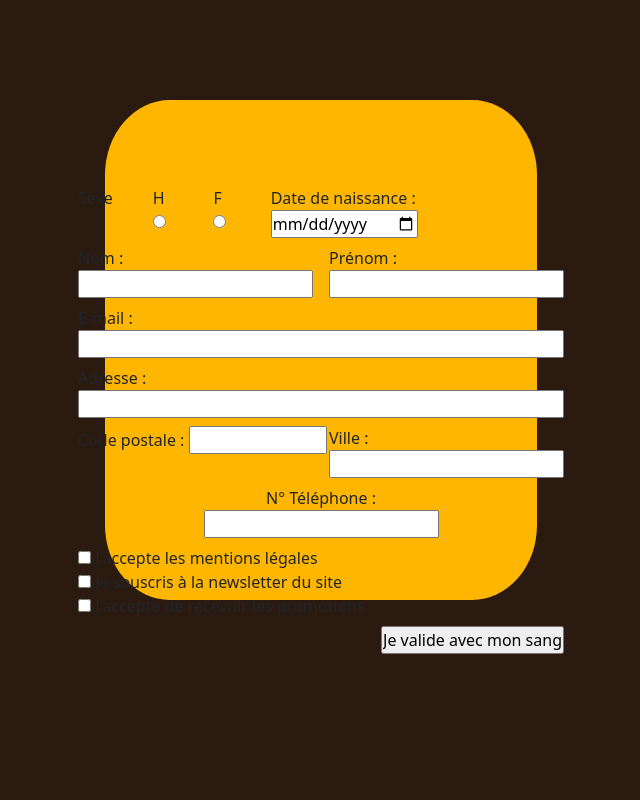
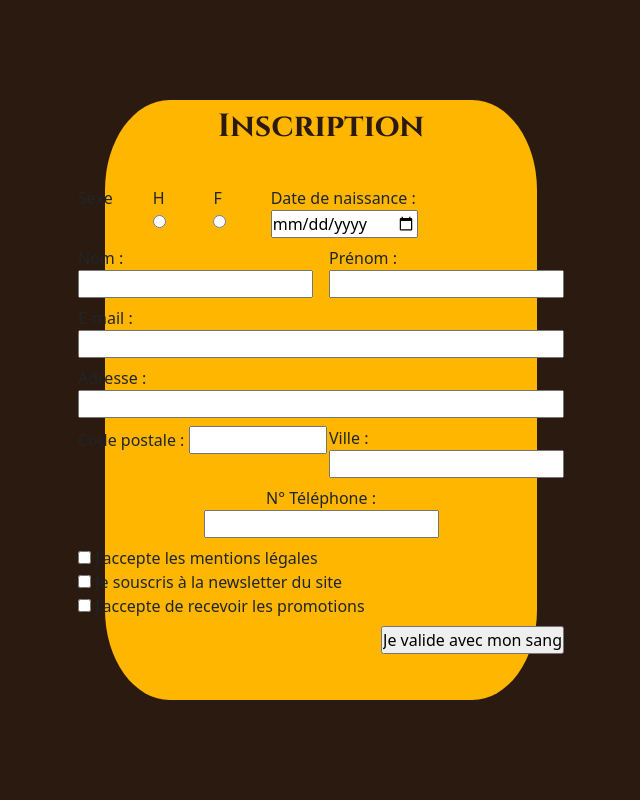
Before and after one commit to Pitouil/Projet-fmf, a PHP site: page /register.html in a window 1280 px wide; the page is wider, and only the part inside the window is pictured. Shown: the part 90-890 px from the top of that part, without its empty margins (319-959 px from the left). Before the commit the page ends 744 px from the top of that part, so only its background shows below. Run offline with PHP 8.4, Linux system fonts and the light colour scheme.

Commit message:
responsive login register ok

```diff
--- a/assets/css/style.css
+++ b/assets/css/style.css
@@ -406,6 +406,7 @@ afin d'avoir toutes les propriétés générales liées au bg dans la meme propr
 }
 .login h2 {
   font-weight: bold;
+  color: #2b1a10;
 }
 .login div {
   display: flex;
@@ -429,13 +430,14 @@ afin d'avoir toutes les propriétés générales liées au bg dans la meme propr
   padding: 0 1rem;
   width: 50%;
   align-self: center;
+  font-size: 0.8rem;
 }
 .login div a {
   align-self: center;
 }
 .register {
   background-color: #feb600;
-  height: 500px;
+  height: 600px;
   width: 40%;
   display: flex;
   flex-direction: column;
@@ -444,6 +446,10 @@ afin d'avoir toutes les propriétés générales liées au bg dans la meme propr
   gap: 2rem;
   border-radius: 15%;
   padding: 0.5rem;
+}
+.register h2 {
+  font-weight: bold;
+  color: #2b1a10;
 }
 .register .register-first-line {
   display: flex;
@@ -547,7 +553,7 @@ afin d'avoir toutes les propriétés générales liées au bg dans la meme propr
   background-color: #eae0dd;
 
 }
-@media screen and (max-width: 992px) {
+@media screen and (max-width: 1200px) {
   header .navbar-main .top-navbar input {
     display: none;
   }
--- a/mentions_legales.html
+++ b/mentions_legales.html
@@ -17,6 +17,7 @@
       defer
     ></script>
     <link rel="stylesheet" href="./assets/css/style.css" />
+      <link rel="stylesheet" href="./assets/css/mentions_legales.css">
     <title>Document</title>
   </head>
 <body id="ml">
```
Also changed, not shown: assets/css/mentions_legales.css (added).
